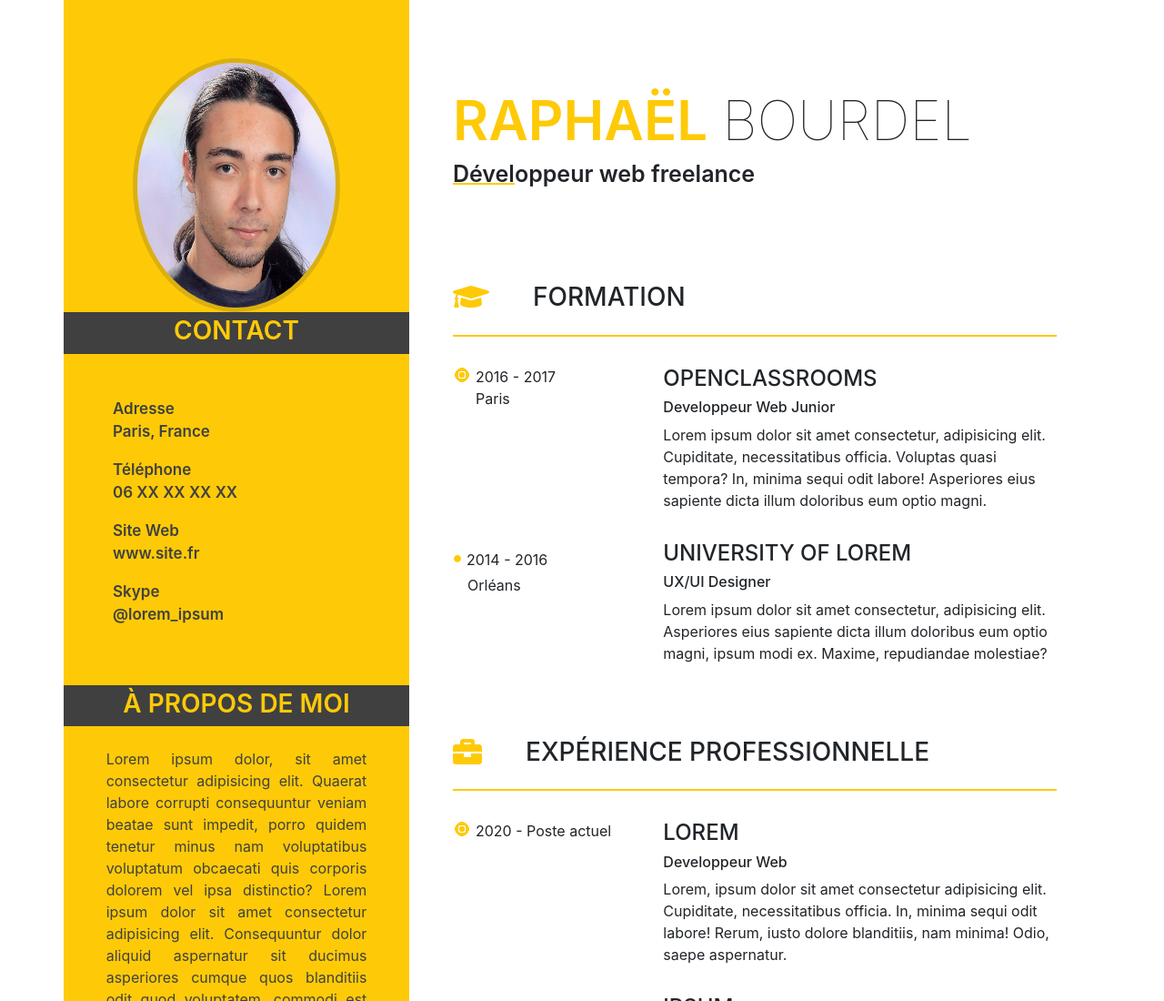
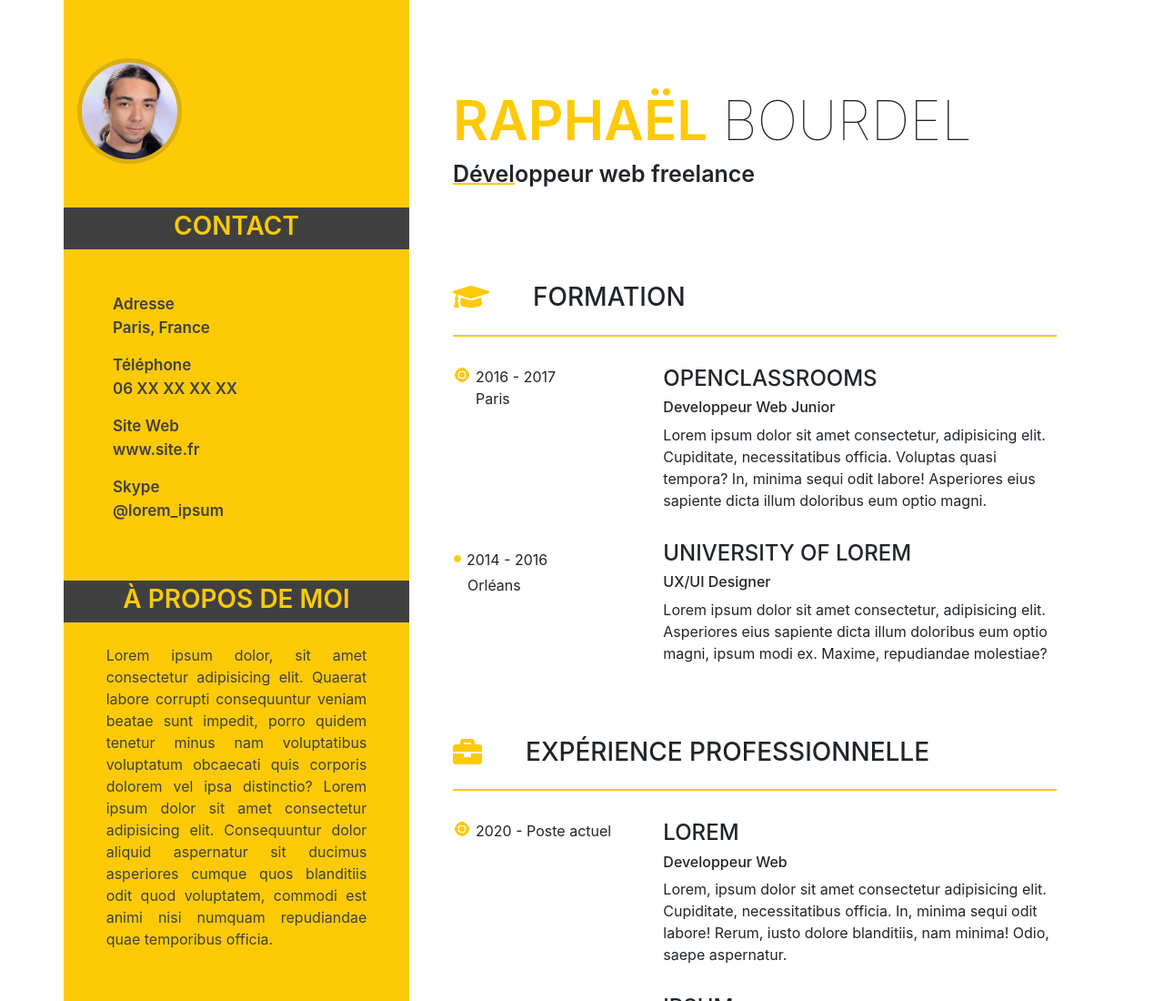
Before and after one commit to Iki1337/CVOpenClassrooms, a plain HTML site: page index.html in a window 1280 px wide. Shown: the top 1100 px of the page at 91% size. Drawn offline with nearby package versions, Linux system fonts and the light colour scheme.

Commit message:
destruction h-100 sur l'image, ajout w-100 et img-fluid, transfert mx-auto de l'image vers la row parent

```diff
--- a/index.html
+++ b/index.html
@@ -23,7 +23,9 @@
 			<aside class="col-md-4 d-flex flex-column presentation">
 
 				<div class="row pt-3">
-					<img class="mx-auto mt-5 h-100" src="identite.jpg" alt="identite.jpg">
+					<div class="col-7">
+						<img class="mx-auto mt-5 img-fluid" src="identite.jpg" alt="identite.jpg">
+					</div>
 				</div>
 
 				<section class="contact">
```
